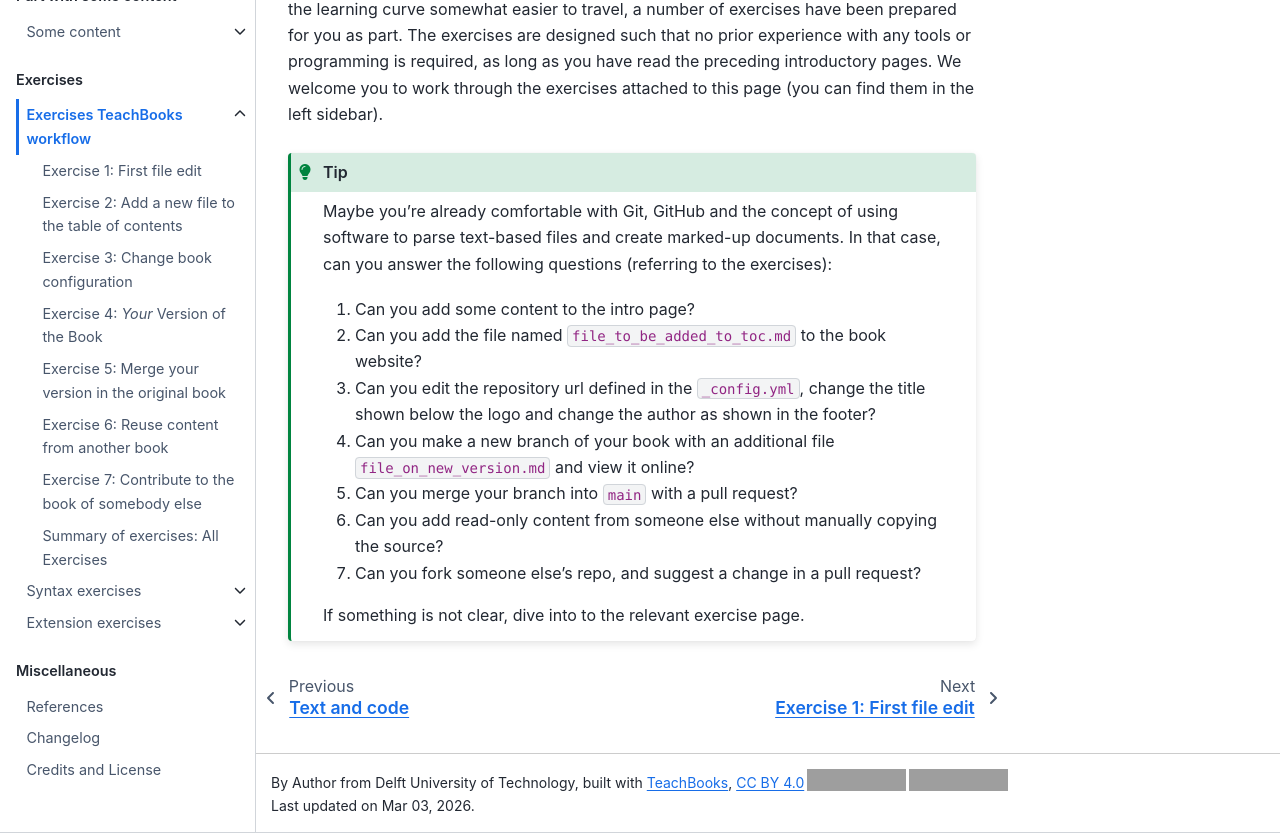
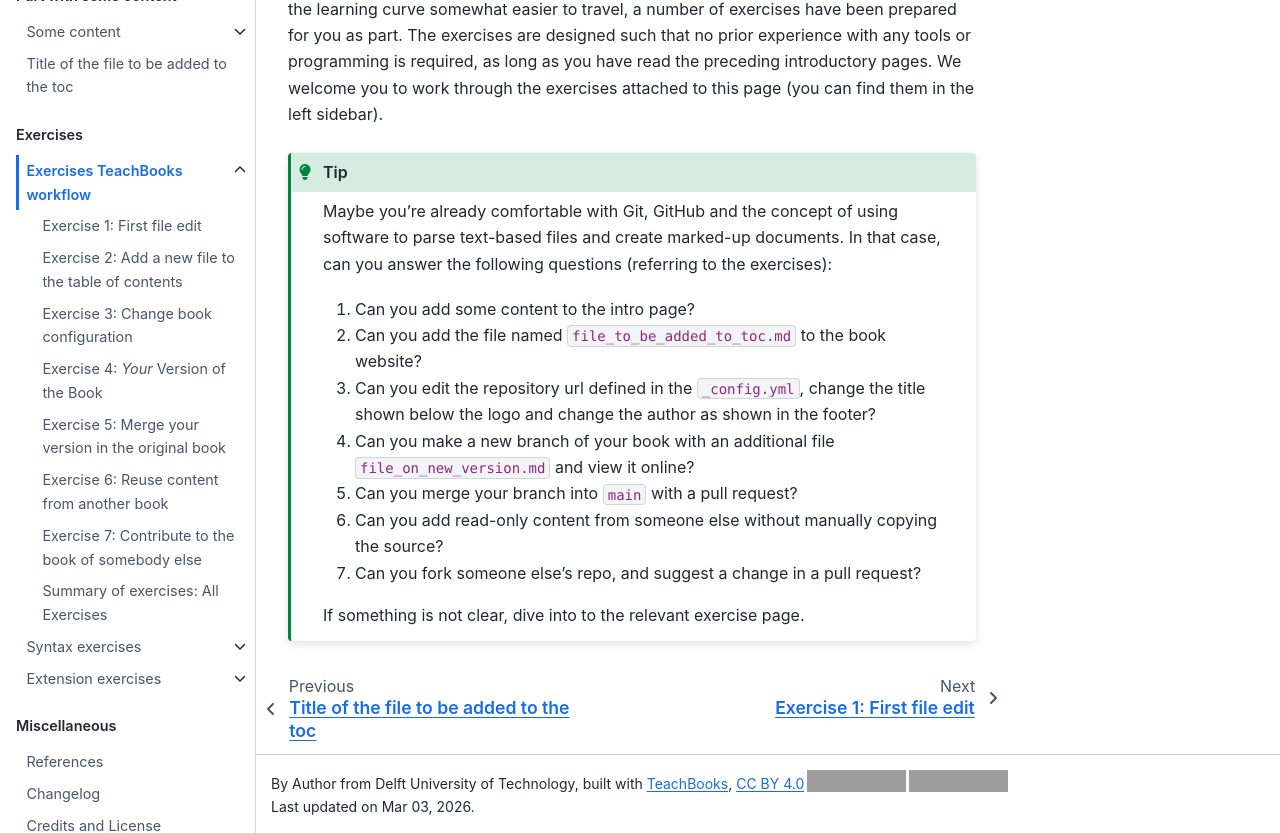
Before and after one commit to rvoerman/test3-3-26, a Jupyter Book: the page built from book/exercises.md, in a window 1280 px wide and 1025 px high, cut to the strip 192-1025 px from the top of the window. Built offline with Jupyter Book 1.0.4 settings and Sphinx 7.4.7 and the Sphinx Book theme 1.1.4, drawn with Linux system fonts in a browser that asks for light colours; comment, search, counter and statistics services are not loaded; grey boxes are pictures that could not be loaded.

Commit message:
Update _toc.yml
added chapter

```diff
--- a/book/_toc.yml
+++ b/book/_toc.yml
@@ -12,6 +12,7 @@ parts:
     - file: some_content/overview.md
       sections:
       - file: some_content/text_and_code.ipynb
+    - file: file_to_be_added_to_toc.md
   - caption: Exercises
     chapters:
     - file: exercises.md
```
